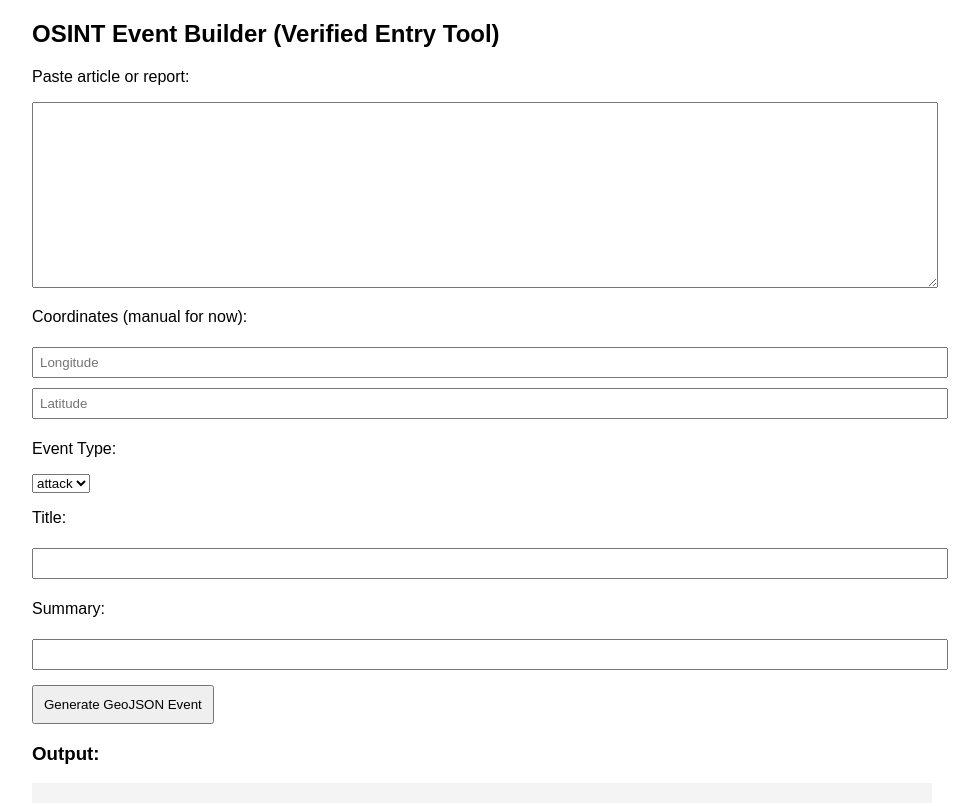
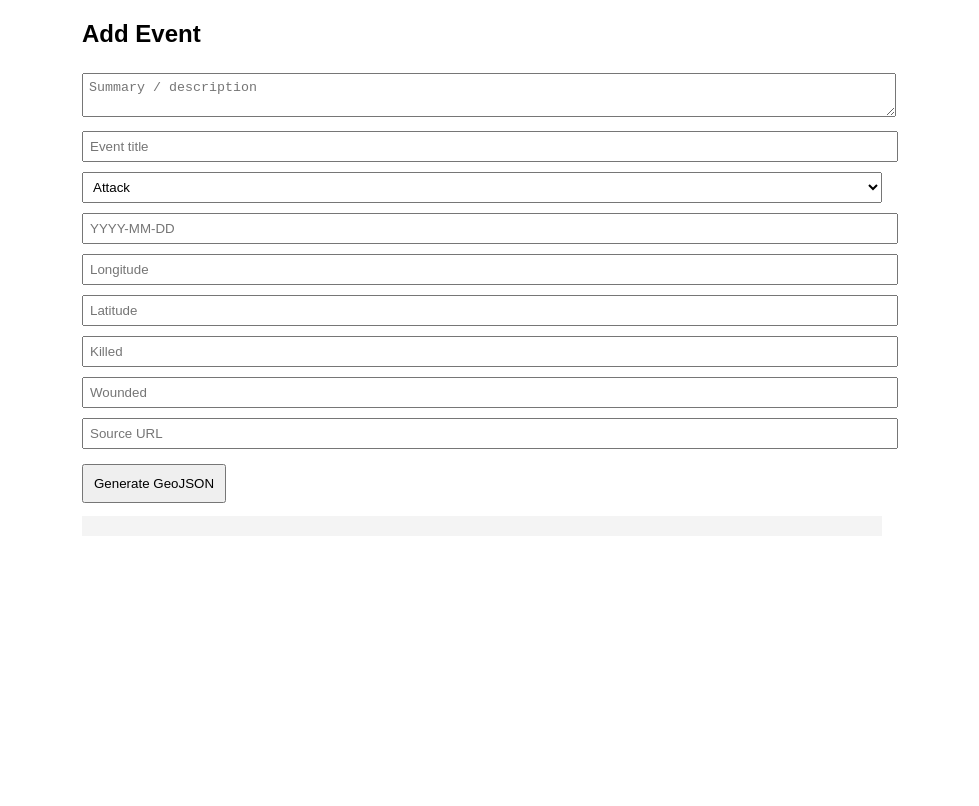
Before and after one commit to AplosAnthropos/UnitedStates_Domestic_Terror_Tracker, a plain HTML site: page ingest.html in a window 1280 px wide. Shown: the whole page, without its empty margins (158-1137 px from the left). Drawn offline with Linux system fonts and the light colour scheme.

Commit message:
Update ingest.html

```diff
--- a/ingest.html
+++ b/ingest.html
@@ -1,47 +1,47 @@
 <!DOCTYPE html>
 <html>
 <head>
-  <title>OSINT Event Ingest Tool</title>
+  <title>Event Ingest Tool</title>
   <meta charset="utf-8">
   <style>
-    body { font-family: Arial; max-width: 900px; margin: 20px auto; }
-    textarea { width: 100%; height: 180px; }
-    input { width: 100%; margin: 5px 0; padding: 6px; }
-    pre { background: #f4f4f4; padding: 10px; white-space: pre-wrap; }
+    body { font-family: Arial; max-width: 800px; margin: 20px auto; }
+    textarea, input, select { width: 100%; margin: 5px 0; padding: 6px; }
+    pre { background: #f4f4f4; padding: 10px; }
     button { padding: 10px; margin-top: 10px; }
   </style>
 </head>
 
 <body>
 
-<h2>OSINT Event Builder (Verified Entry Tool)</h2>
+<h2>Add Event</h2>
 
-<p>Paste article or report:</p>
-<textarea id="text"></textarea>
+<textarea id="summary" placeholder="Summary / description"></textarea>
 
-<p>Coordinates (manual for now):</p>
+<input id="title" placeholder="Event title">
+
+<select id="type">
+  <option value="attack">Attack</option>
+  <option value="rally">Rally</option>
+</select>
+
+<input id="date" placeholder="YYYY-MM-DD">
 <input id="lon" placeholder="Longitude">
 <input id="lat" placeholder="Latitude">
 
-<p>Event Type:</p>
-<select id="type">
-  <option value="attack">attack</option>
-  <option value="rally">rally</option>
-</select>
+<input id="killed" type="number" placeholder="Killed">
+<input id="wounded" type="number" placeholder="Wounded">
 
-<p>Title:</p>
-<input id="title">
+<input id="source" placeholder="Source URL">
 
-<p>Summary:</p>
-<input id="summary">
+<button onclick="build()">Generate GeoJSON</button>
 
-<button onclick="build()">Generate GeoJSON Event</button>
-
-<h3>Output:</h3>
-<pre id="out"></pre>
+<pre id="output"></pre>
 
 <script>
 function build() {
+
+  const killed = parseInt(document.getElementById("killed").value) || 0;
+  const wounded = parseInt(document.getElementById("wounded").value) || 0;
 
   const event = {
     type: "Feature",
@@ -55,13 +55,16 @@ function build() {
     properties: {
       event_title: document.getElementById("title").value,
       event_type: document.getElementById("type").value,
+      date_of_incident: document.getElementById("date").value,
+      killed: killed,
+      wounded: wounded,
+      casualties_total: killed + wounded,
       summary: document.getElementById("summary").value,
-      raw_text: document.getElementById("text").value,
-      date: new Date().toISOString().split("T")[0]
+      source: document.getElementById("source").value
     }
   };
 
-  document.getElementById("out").textContent =
+  document.getElementById("output").textContent =
     JSON.stringify(event, null, 2);
 }
 </script>
```
